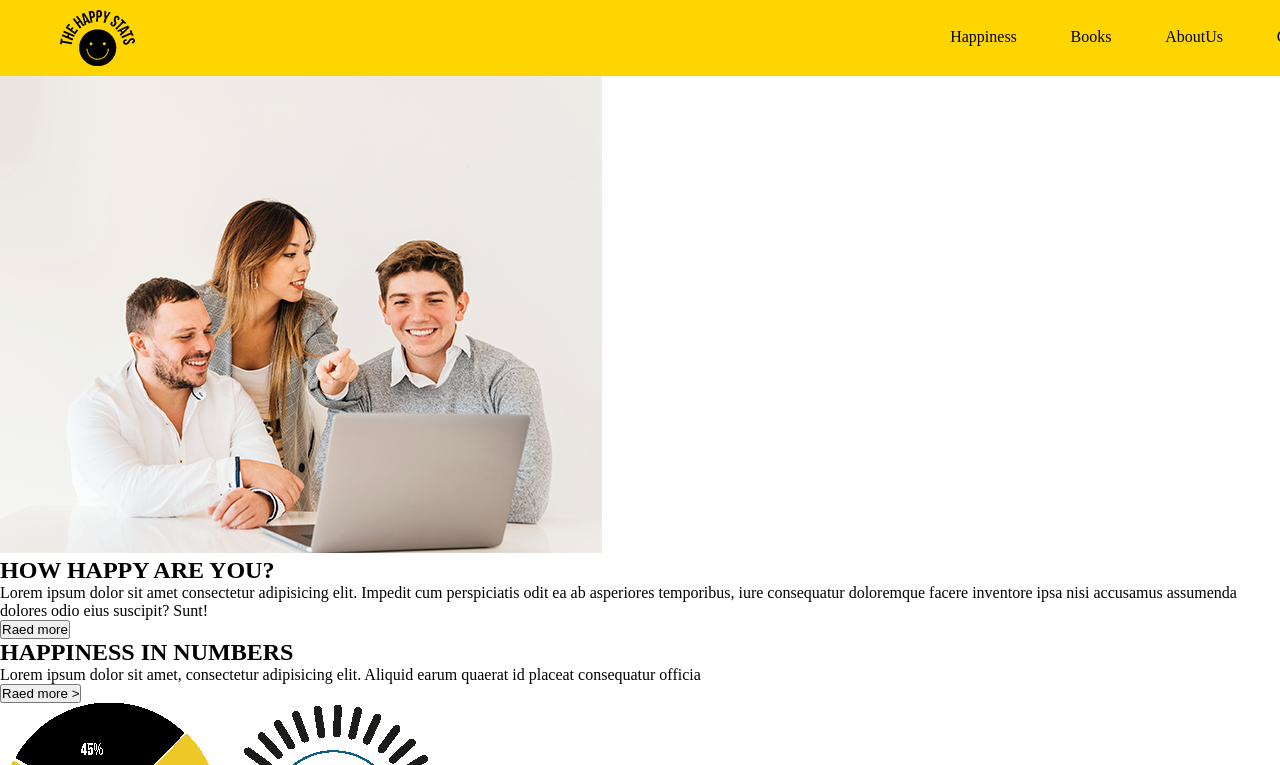
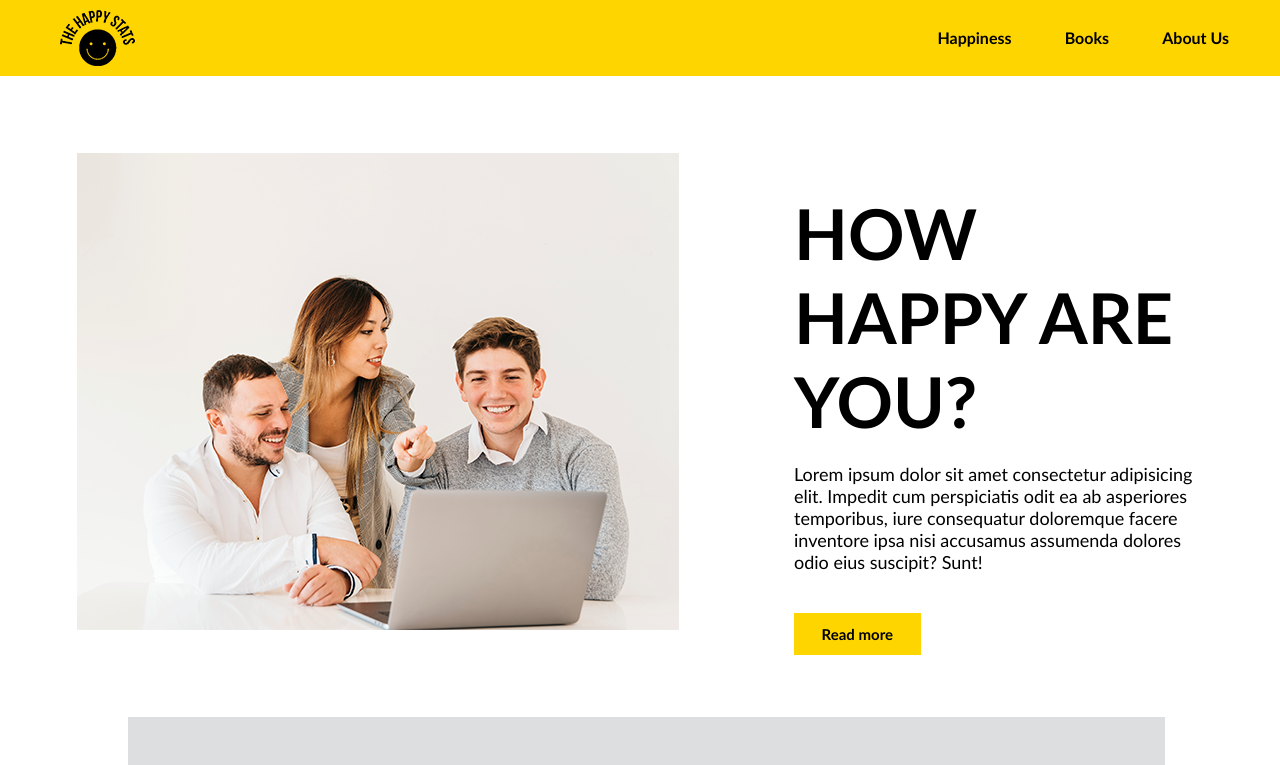
Before and after one commit to martinezwilmar313-pixel/The-Happy, a plain HTML site: page index.html in a window 1280 px wide. Shown: the top 765 px of the page. Drawn offline with Linux system fonts and the light colour scheme.

Commit message:
se avanzo en el css

```diff
--- a/index.html
+++ b/index.html
@@ -11,27 +11,27 @@
     <nav>
         <img src="assets/images/logo.png" alt="">
         <ul class="barra">
-            <li><a href="">Happiness</a></li>
-            <li><a href="">Books</a></li>
-            <li><a href="">AboutUs</a></li>
-            <li><a href="">Contact</a></li>
+            <li><a href=""><strong>Happiness</strong></a></li>
+            <li><a href=""><strong>Books</strong></a></li>
+            <li><a href=""><strong>About Us</strong></a></li>
+            <li><a href=""><strong>Contact</strong></a></li>
         </ul>
     </nav>
 
-    <section>
+    <section class="uno">
         <img src="assets/images/img01.png" alt="">
-        <div>
+        <div class="unomini">
             <h1>HOW HAPPY ARE YOU?</h1>
             <P>Lorem ipsum dolor sit amet consectetur adipisicing elit. Impedit cum perspiciatis odit ea ab asperiores temporibus, iure consequatur doloremque facere inventore ipsa nisi accusamus assumenda dolores odio eius suscipit? Sunt!</P>
-            <BUtton>Raed more</BUtton>
+            <BUtton class="amarillo">Read more </BUtton>
         </div>
     </section>
 
-    <section>
-        <div>
-            <h2>HAPPINESS IN NUMBERS</h2>
-            <P>Lorem ipsum dolor sit amet, consectetur adipisicing elit. Aliquid earum quaerat id placeat consequatur officia</P>
-            <BUtton>Raed more ></BUtton>
+    <section class="dos">
+        <div class="dosmini">
+            <h2>HAPPINESS <br> IN NUMBERS</h2>
+            <P>Lorem ipsum  dolor sit amet, consectetur <br>adipisicing elit. Aliquid earum <br> quaerat id placeat consequatur officia</P>
+            <BUtton class="sina">Raed more ></BUtton>
         </div>
         <img src="assets/images/graph01.png" alt="">
         <img src="assets/images/graph02.png" alt="">
--- a/styles/style.css
+++ b/styles/style.css
@@ -1,12 +1,13 @@
 *{
     padding: 0;
     margin: 0;
+    font-family: 'Trebuchet MS', 'Lucida Sans Unicode', 'Lucida Grande', 'Lucida Sans', Arial, sans-serif;
 }
 
 nav{
     display: flex;
     background-color: rgb(255, 213, 0);
-    gap: 59%;
+    gap: 58%;
 }
 
 nav img{
@@ -15,7 +16,7 @@ nav img{
 
 .barra{
     display: flex;
-    gap: 25%;
+    gap: 22%;
 }
 
 .barra li{
@@ -26,4 +27,65 @@ nav img{
 .barra a{
     color: black;
     text-decoration: none;
+    white-space: nowrap;
 }
+
+.uno{
+    display: flex;
+}
+
+.uno img{
+    margin: 6%;
+}
+
+.unomini{
+    margin: 9% 5% 0 3%;
+}
+
+.unomini h1{
+    font-size: 70px;
+}
+
+.unomini p{
+    font-size: 18px;
+    padding: 20px 0;
+}
+
+.amarillo{
+    font-weight: bold;
+    font-size: 15px;
+    background-color: rgb(255, 213, 0);
+    padding: 12px;
+    margin: 20px 0;
+    width: 30%;
+    border: none;
+}
+
+.dos{
+    display: flex;
+    gap: 7%;
+    background-color: rgb(221, 222, 223);
+    margin: 10px 9% 0 10%;
+    padding: 4%;
+}
+
+.dosmini{
+    margin: 0 18% 0 0;
+}
+
+.dosmini h2{
+    color: rgb(255, 206, 10);
+    font-size: 50px;
+}
+
+.dosmini p{
+    padding: 20px 0;
+}
+
+.sina{
+    border: none;
+    background-color: rgb(221, 222, 223);
+    font-weight: bold;
+    padding: 10px 0;
+    font-size:px;
+}
```
